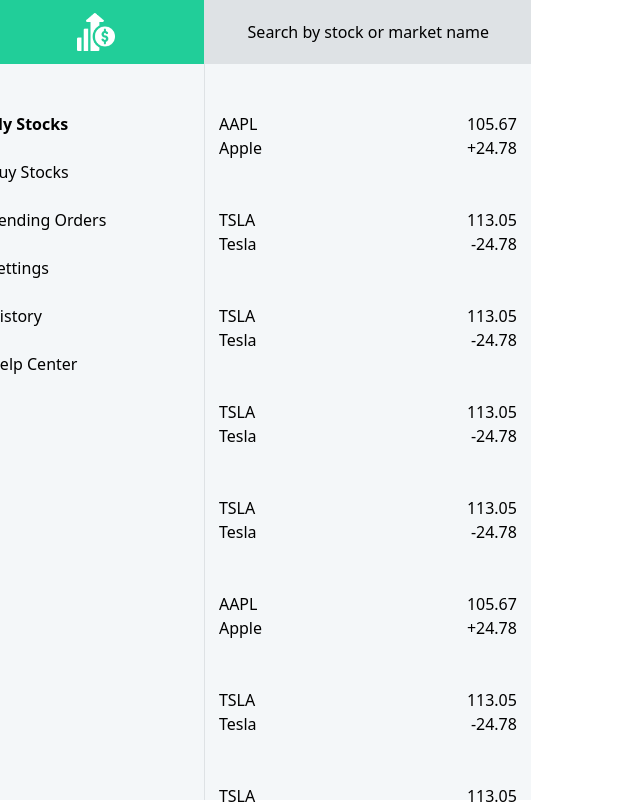
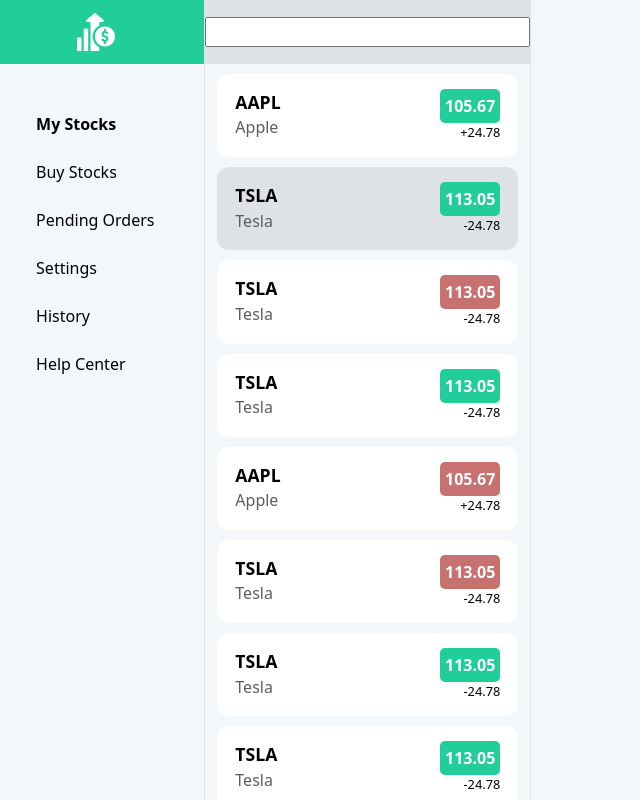
Before and after one commit to tanreetdhaliwal/stock-price, a React (Create React App) app in the folder shoreline/: page / in a window 1280 px wide. Shown: the top 804 px of the page, without its empty margins (0-640 px from the left). Built offline with nearby package versions, Linux system fonts and the light colour scheme.

Commit message:
added stocks cells

```diff
--- a/shoreline/src/components/Navbar/Navbar.module.css
+++ b/shoreline/src/components/Navbar/Navbar.module.css
@@ -18,8 +18,8 @@
 }
 
 .label {
-  padding-left: 25%;
-  padding-right: 25%;
+  padding-left: 25% !important;
+  padding-right: 25% !important;
   padding-bottom: 10%;
   font-size: 1rem;
 }
--- a/shoreline/src/components/SearchBar.tsx
+++ b/shoreline/src/components/SearchBar.tsx
@@ -1,10 +1,19 @@
-import React from "react";
+import React, { useState } from "react";
 import Row from "react-bootstrap/Row";
 
-const SearchBar: React.FunctionComponent = (props) => {
+const SearchBar: React.FunctionComponent<{
+  onUpdateSearchData: (stock: any) => void;
+}> = (props) => {
+  const [stock, setStock] = useState("");
+
+  const handleStockChange = (e: any) => {
+    setStock(e.target.value);
+    props.onUpdateSearchData(stock);
+  };
+
   return (
     <Row className="search-bar justify-content-md-center align-items-center">
-      Search by stock or market name
+      <input type="text" onChange={handleStockChange}></input>
     </Row>
   );
 };
--- a/shoreline/src/components/SearchStocksBar.tsx
+++ b/shoreline/src/components/SearchStocksBar.tsx
@@ -1,30 +1,183 @@
 import React from "react";
-import Stocks from "./Stocks";
+import StocksList from "./StocksList";
 import SearchBar from "./SearchBar";
+import Row from "react-bootstrap/Row";
 
-const stocks = [
-  { id: 1, ticker: "AAPL", value: "105.67", name: "Apple", increase: "+24.78" },
-  { id: 1, ticker: "TSLA", value: "113.05", name: "Tesla", increase: "-24.78" },
-  { id: 1, ticker: "TSLA", value: "113.05", name: "Tesla", increase: "-24.78" },
-  { id: 1, ticker: "TSLA", value: "113.05", name: "Tesla", increase: "-24.78" },
-  { id: 1, ticker: "TSLA", value: "113.05", name: "Tesla", increase: "-24.78" },
-  { id: 1, ticker: "AAPL", value: "105.67", name: "Apple", increase: "+24.78" },
-  { id: 1, ticker: "TSLA", value: "113.05", name: "Tesla", increase: "-24.78" },
-  { id: 1, ticker: "TSLA", value: "113.05", name: "Tesla", increase: "-24.78" },
-  { id: 1, ticker: "TSLA", value: "113.05", name: "Tesla", increase: "-24.78" },
-  { id: 1, ticker: "TSLA", value: "113.05", name: "Tesla", increase: "-24.78" },
-  { id: 1, ticker: "AAPL", value: "105.67", name: "Apple", increase: "+24.78" },
-  { id: 1, ticker: "TSLA", value: "113.05", name: "Tesla", increase: "-24.78" },
-  { id: 1, ticker: "TSLA", value: "113.05", name: "Tesla", increase: "-24.78" },
-  { id: 1, ticker: "TSLA", value: "113.05", name: "Tesla", increase: "-24.78" },
-  { id: 1, ticker: "TSLA", value: "113.05", name: "Tesla", increase: "-24.78" },
+const stocks: any = [
+  {
+    id: 1,
+    ticker: "AAPL",
+    value: "105.67",
+    name: "Apple",
+    increase: "+24.78",
+    active: false,
+    decreasing: false,
+  },
+  {
+    id: 1,
+    ticker: "TSLA",
+    value: "113.05",
+    name: "Tesla",
+    increase: "-24.78",
+    active: true,
+    decreasing: false,
+  },
+  {
+    id: 1,
+    ticker: "TSLA",
+    value: "113.05",
+    name: "Tesla",
+    increase: "-24.78",
+    active: false,
+    decreasing: true,
+  },
+  {
+    id: 1,
+    ticker: "TSLA",
+    value: "113.05",
+    name: "Tesla",
+    increase: "-24.78",
+    active: false,
+    decreasing: false,
+  },
+  {
+    id: 1,
+    ticker: "AAPL",
+    value: "105.67",
+    name: "Apple",
+    increase: "+24.78",
+    active: false,
+    decreasing: true,
+  },
+  {
+    id: 1,
+    ticker: "TSLA",
+    value: "113.05",
+    name: "Tesla",
+    increase: "-24.78",
+    active: false,
+    decreasing: true,
+  },
+  {
+    id: 1,
+    ticker: "TSLA",
+    value: "113.05",
+    name: "Tesla",
+    increase: "-24.78",
+    active: false,
+    decreasing: false,
+  },
+  {
+    id: 1,
+    ticker: "TSLA",
+    value: "113.05",
+    name: "Tesla",
+    increase: "-24.78",
+    active: false,
+    decreasing: false,
+  },
+  {
+    id: 1,
+    ticker: "AAPL",
+    value: "105.67",
+    name: "Apple",
+    increase: "+24.78",
+    active: false,
+    decreasing: false,
+  },
+  {
+    id: 1,
+    ticker: "TSLA",
+    value: "113.05",
+    name: "Tesla",
+    increase: "-24.78",
+    active: false,
+    decreasing: false,
+  },
+  {
+    id: 1,
+    ticker: "TSLA",
+    value: "113.05",
+    name: "Tesla",
+    increase: "-24.78",
+    active: false,
+    decreasing: true,
+  },
+  {
+    id: 1,
+    ticker: "TSLA",
+    value: "113.05",
+    name: "Tesla",
+    increase: "-24.78",
+    active: false,
+    decreasing: true,
+  },
+  {
+    id: 1,
+    ticker: "AAPL",
+    value: "105.67",
+    name: "Apple",
+    increase: "+24.78",
+    active: false,
+    decreasing: true,
+  },
+  {
+    id: 1,
+    ticker: "TSLA",
+    value: "113.05",
+    name: "Tesla",
+    increase: "-24.78",
+    active: false,
+    decreasing: true,
+  },
+  {
+    id: 1,
+    ticker: "TSLA",
+    value: "113.05",
+    name: "Tesla",
+    increase: "-24.78",
+    active: false,
+    decreasing: true,
+  },
+  {
+    id: 1,
+    ticker: "TSLA",
+    value: "113.05",
+    name: "Tesla",
+    increase: "-24.78",
+    active: false,
+    decreasing: true,
+  },
+  {
+    id: 1,
+    ticker: "TSLA",
+    value: "1134.05",
+    name: "Tesla",
+    increase: "-24.78",
+    active: false,
+    decreasing: true,
+  },
+  {
+    id: 1,
+    ticker: "TANREET",
+    value: "113.05",
+    name: "Tesla",
+    increase: "-24.78",
+    active: false,
+    decreasing: true,
+  },
 ];
-
-const SearchStocksBar: React.FunctionComponent = (props) => {
+const saveSearchDataHandler = (stock: any) => {
+  const searchData = {
+    ...stock,
+  };
+  console.log(searchData);
+};
+const SearchStocksBar: React.FunctionComponent = () => {
   return (
     <div>
-      <SearchBar />
-      <Stocks stocks={stocks} />
+      <SearchBar onUpdateSearchData={saveSearchDataHandler} />
+      <StocksList stocks={stocks} />
     </div>
   );
 };
--- a/shoreline/src/components/Stocks.tsx
+++ /dev/null
@@ -1,46 +0,0 @@
-import React from "react";
-import Row from "react-bootstrap/Row";
-import Col from "react-bootstrap/Col";
-
-interface Stock {
-  id: number;
-  ticker: string;
-  value: string;
-  name: string;
-  increase: string;
-}
-
-interface StockProps {
-  stocks: Stock[];
-}
-
-const Stocks: React.FunctionComponent<StockProps> = (props) => {
-  return (
-    <div>
-      {props.stocks.map((stock) => {
-        return (
-          <Row className="mb-4 mt-5">
-            <Col className="col">
-              <Row className="row-stock justify-content-md-start">
-                {stock.ticker}
-              </Row>
-              <Row className="row-stock justify-content-md-start">
-                {stock.name}
-              </Row>
-            </Col>
-            <Col>
-              <Row className="row-price justify-content-md-end">
-                {stock.value}
-              </Row>
-              <Row className="row-price justify-content-md-end">
-                {stock.increase}
-              </Row>
-            </Col>
-          </Row>
-        );
-      })}
-    </div>
-  );
-};
-
-export default Stocks;
--- /dev/null
+++ b/shoreline/src/components/StocksList.tsx
@@ -0,0 +1,58 @@
+import React from "react";
+import Row from "react-bootstrap/Row";
+import Col from "react-bootstrap/Col";
+
+interface Stock {
+  id: number;
+  ticker: string;
+  value: string;
+  name: string;
+  increase: string;
+  active: boolean;
+  decreasing: boolean;
+}
+
+interface StockProps {
+  stocks: Stock[];
+}
+
+const StocksList: React.FunctionComponent<StockProps> = (props) => {
+  return (
+    <React.Fragment>
+      <ul>
+        {props.stocks.map((stock) => {
+          return (
+            <li>
+              <button className={`${stock.active ? "activestock" : "stock"}`}>
+                <Row>
+                  <Col>
+                    <Row className="ticker justify-content-md-start">
+                      {stock.ticker}
+                    </Row>
+                    <Row className="company justify-content-md-start">
+                      {stock.name}
+                    </Row>
+                  </Col>
+                  <Col className="end-col">
+                    <Row className="value justify-content-md-end">
+                      <div
+                        className={`${stock.decreasing ? "red" : "rectangle"}`}
+                      >
+                        {stock.value}
+                      </div>
+                    </Row>
+                    <Row className="increase justify-content-md-end">
+                      {stock.increase}
+                    </Row>
+                  </Col>
+                </Row>
+              </button>
+            </li>
+          );
+        })}
+      </ul>
+    </React.Fragment>
+  );
+};
+
+export default StocksList;
--- a/shoreline/src/pages/Home.tsx
+++ b/shoreline/src/pages/Home.tsx
@@ -9,7 +9,7 @@
   return (
     <div className="cont">
       <Row>
-        <Col className="col col-sidebar" lg={2}>
+        <Col className="col-sidebar" lg={2}>
           <Sidebar />
         </Col>
         <Col className="col col-search" lg={3}>
--- a/shoreline/src/styling/styles.css
+++ b/shoreline/src/styling/styles.css
@@ -1,34 +1,109 @@
 .cont {
-  background-color: #ffffff;
+  background-color: #f4f7f9;
   height: 100vh;
   color: black;
 }
 
-.col {
-  padding: 0;
+button {
+  border: none;
+  width: 100%;
+  padding: 15px;
 }
 
 .col-sidebar {
   height: 100vh;
   background-color: #f4f7f9;
   border-right: 1px solid #dee2e5;
+  padding: 0;
 }
 
 .col-search {
   height: 100vh;
   background-color: #f4f7f9;
+  border-right: 1px solid #dee2e5;
 }
 
 .search-bar {
   background-color: #dee2e5;
   height: 8vh;
-  margin: 0;
+  margin-right: -12px;
+  margin-left: -12px;
 }
 
-.row-stock {
-  margin-left: 2vw;
+input {
+  margin-left: 24px;
+  margin-right: 24px;
 }
 
-.row-price {
-  padding-right: 3vw;
+.ticker {
+  text-transform: uppercase;
+  font-weight: bold;
+  font-size: 1.1rem;
+  padding-left: 15px;
+  padding-right: 15px;
 }
+
+.company {
+  color: rgb(94, 93, 93);
+  padding-left: 15px;
+  padding-right: 15px;
+}
+
+.stock {
+  background-color: white;
+  border-radius: 12px;
+  margin-right: 0px !important;
+  margin-left: 0px !important;
+  margin-top: 10px;
+}
+
+.rectangle {
+  background-color: #21ce99;
+  border-radius: 5px;
+  width: fit-content;
+  margin-right: 15px !important;
+  padding: 5px !important;
+}
+
+.red {
+  background-color: #c87171;
+  border-radius: 5px;
+  width: fit-content;
+  margin-right: 15px !important;
+  padding: 5px !important;
+}
+
+.value {
+  color: white;
+  font-weight: bold;
+  font-size: 1rem;
+  text-align: center;
+}
+
+.increase {
+  font-size: 0.8rem;
+  padding-left: 15px;
+  padding-right: 15px;
+}
+
+ul {
+  list-style-type: none;
+}
+
+ul {
+  height: 92vh;
+}
+ul {
+  overflow: hidden;
+  overflow-y: scroll;
+  padding-left: 0px !important;
+  padding-bottom: 10px;
+}
+
+.activestock {
+  background-color: #dee2e5;
+  border-radius: 12px;
+  margin-right: 0px !important;
+  margin-left: 0px !important;
+  margin-top: 10px;
+}
```
Also changed, not shown: shoreline/src/components/Graph/TitleBar.tsx (renamed from shoreline/src/components/TitleBar.tsx), shoreline/src/components/Search/Search.module.css (added).
